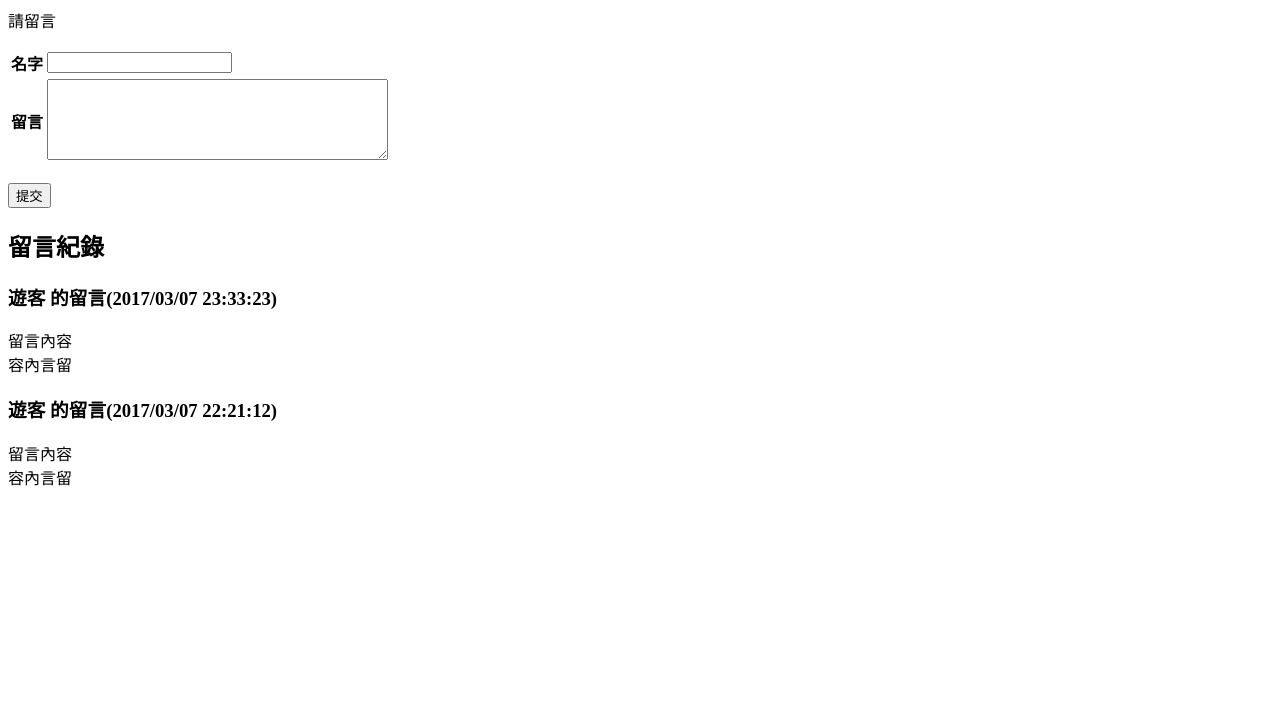
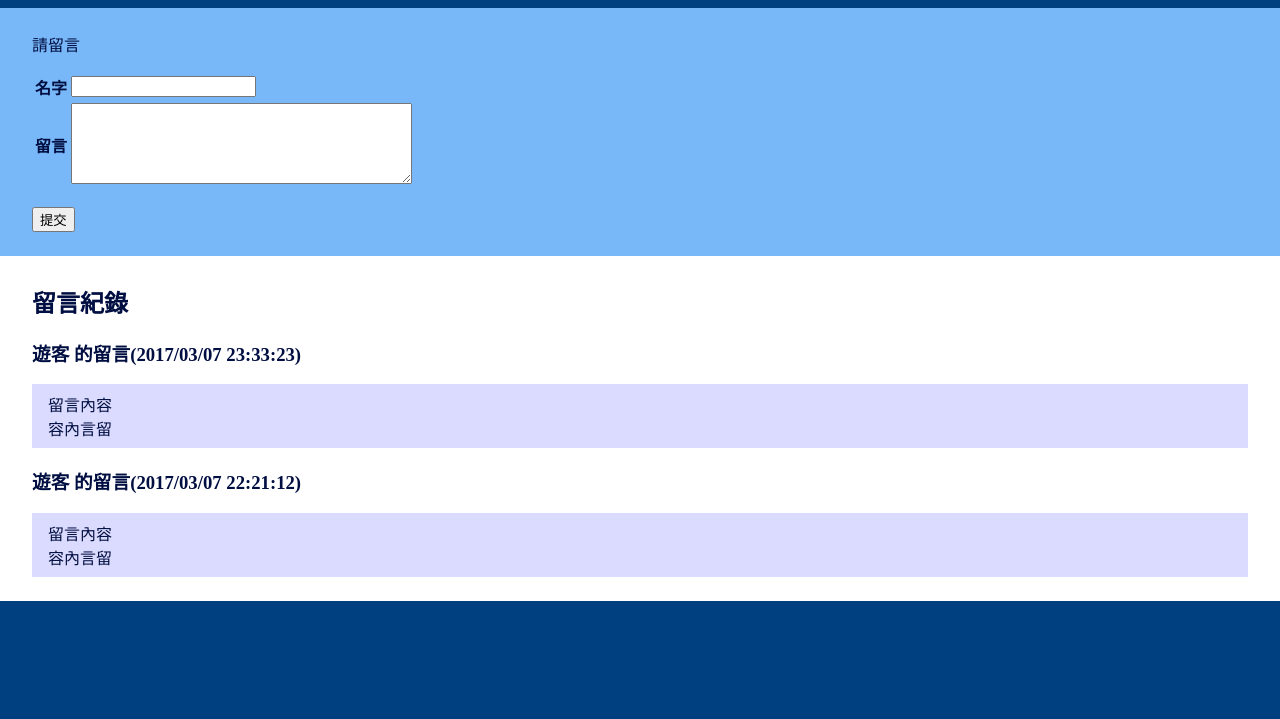
Before and after one commit to ypochien/guestbook, a plain HTML site: page html/index.html in a window 1280 px wide. Shown: the part 81-800 px from the top of the page. Drawn offline with Linux system fonts and the light colour scheme.

Commit message:
apply css

```diff
--- a/html/index.html
+++ b/html/index.html
@@ -3,6 +3,7 @@
 <head>
     <meta charset="UTF-8">
     <title>留言板</title>
+    <link rel="stylesheet" href="guestbook.css" type="text/css">
 </head>
 <body>
 <h1>留言板</h1>
@@ -24,7 +25,7 @@
     </table>
     <p><button type="submit">提交</button></p>
 </form>
-<div>
+<div class="entries-area">
     <h2>留言紀錄</h2>
     <h3> 遊客 的留言(2017/03/07 23:33:23)</h3>
     <p>
```
